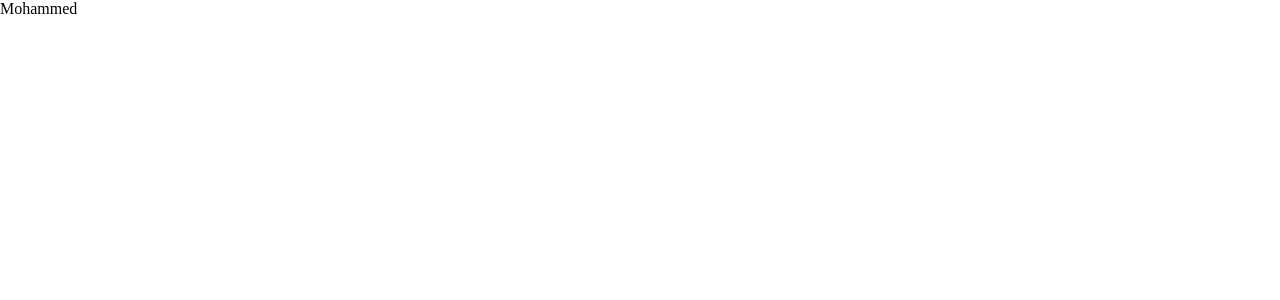
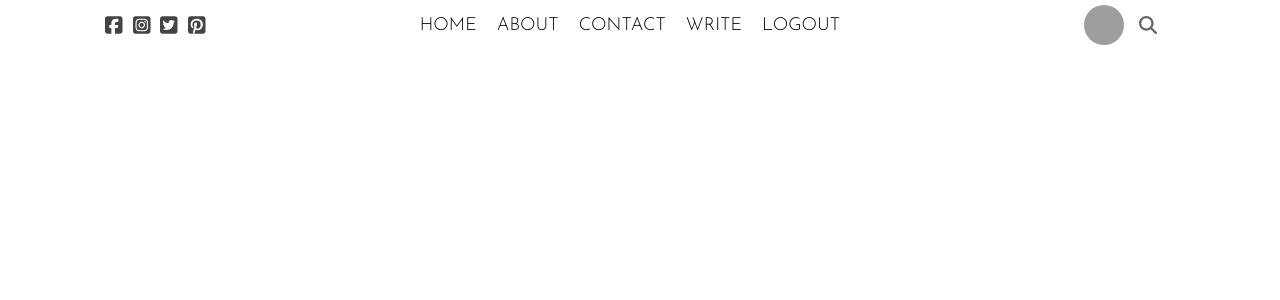
Before and after one commit to MohammedAboSido/React_Project10, a React (Create React App) app: page / in a window 1280 px wide. Shown: the top 300 px of the page. Built offline with nearby package versions, Linux system fonts and the light colour scheme; grey boxes are pictures that could not be loaded.

Commit message:
Topbar component

```diff
--- a/public/index.html
+++ b/public/index.html
@@ -31,7 +31,7 @@
   <link rel="stylesheet" href="https://cdnjs.cloudflare.com/ajax/libs/font-awesome/6.2.1/css/all.min.css"
     integrity="sha512-MV7K8+y+gLIBoVD59lQIYicR65iaqukzvf/nwasF0nqhPay5w/9lJmVM2hMDcnK1OnMGCdVK+iQrJ7lzPJQd1w=="
     crossorigin="anonymous" referrerpolicy="no-referrer" />
-  <title>Social App</title>
+  <title>Blog React App</title>
 </head>
 
 <body>
--- a/src/App.js
+++ b/src/App.js
@@ -1,10 +1,11 @@
 import React from "react";
+import Home from "./components/Home.jsx";
 import MainStyle from "./MainStyle.jsx";
 function App() {
   return (
     <>
       <MainStyle />
-      Mohammed
+      <Home />
     </>
   );
 }
--- /dev/null
+++ b/src/components/Home.jsx
@@ -0,0 +1,10 @@
+import React from "react";
+import Topbar from "./Topbar/Topbar";
+
+export default function Home() {
+  return (
+    <>
+      <Topbar />
+    </>
+  );
+}
--- /dev/null
+++ b/src/components/Topbar/Topbar.jsx
@@ -0,0 +1,50 @@
+import {
+  faFacebookSquare,
+  faInstagramSquare,
+  faPinterestSquare,
+  faTwitterSquare,
+} from "@fortawesome/free-brands-svg-icons";
+import { faSearch } from "@fortawesome/free-solid-svg-icons";
+import React from "react";
+import {
+  Top,
+  TopCenter,
+  TopIcon,
+  TopImg,
+  TopLeft,
+  TopList,
+  TopListItem,
+  TopRight,
+  TopSearchIcon,
+} from "./style";
+
+export default function Topbar() {
+  return (
+    <>
+      <Top>
+        <TopLeft>
+          <TopIcon icon={faFacebookSquare} />
+          <TopIcon icon={faInstagramSquare} />
+          <TopIcon icon={faTwitterSquare} />
+          <TopIcon icon={faPinterestSquare} />
+        </TopLeft>
+        <TopCenter>
+          <TopList>
+            <TopListItem>HOME</TopListItem>
+            <TopListItem>ABOUT</TopListItem>
+            <TopListItem>CONTACT</TopListItem>
+            <TopListItem>WRITE</TopListItem>
+            <TopListItem>LOGOUT</TopListItem>
+          </TopList>
+        </TopCenter>
+        <TopRight>
+          <TopImg
+            src="https://images.pexels.com/photos/1858175/pexels-photo-1858175.jpeg?auto=compress&cs=tinysrgb&dpr=2&w=500"
+            alt=""
+          />
+          <TopSearchIcon icon={faSearch} />
+        </TopRight>
+      </Top>
+    </>
+  );
+}
--- /dev/null
+++ b/src/components/Topbar/index.jsx
@@ -0,0 +1 @@
+export { default } from "./Topbar";
--- /dev/null
+++ b/src/components/Topbar/style.jsx
@@ -0,0 +1,70 @@
+import { css } from "@emotion/react";
+import styled from "@emotion/styled";
+import { FontAwesomeIcon } from "@fortawesome/react-fontawesome";
+
+const LeftAndRight = css`
+  flex: 3;
+  display: flex;
+  align-items: center;
+  justify-content: center;
+`;
+
+export const Top = styled("div")`
+  label: Top;
+  width: 100%;
+  height: 50px;
+  background-color: white;
+  position: sticky;
+  top: 0;
+  display: flex;
+  align-items: center;
+  font-family: "Josefin Sans", sans-serif;
+`;
+export const TopLeft = styled("div")`
+  label: TopLeft;
+  ${LeftAndRight}
+`;
+export const TopIcon = styled(FontAwesomeIcon)`
+  label: TopIcon;
+  font-size: 20px;
+  margin-right: 10px;
+  color: #444;
+  cursor: pointer;
+`;
+export const TopCenter = styled("div")`
+  label: TopCenter;
+  flex: 6;
+`;
+export const TopList = styled("ul")`
+  label: TopList;
+  display: flex;
+  justify-content: center;
+  margin: 0;
+  padding: 0;
+  list-style: none;
+`;
+export const TopListItem = styled("li")`
+  label: TopListItem;
+  margin-right: 20px;
+  font-size: 18px;
+  font-weight: 300;
+  cursor: pointer;
+`;
+export const TopRight = styled("div")`
+  label: TopRight;
+  ${LeftAndRight}
+`;
+export const TopImg = styled("img")`
+  label: TopImg;
+  width: 40px;
+  height: 40px;
+  border-radius: 50%;
+  object-fit: cover;
+`;
+export const TopSearchIcon = styled(FontAwesomeIcon)`
+  label: TopSearchIcon;
+  font-size: 18px;
+  color: #666;
+  cursor: pointer;
+  margin-left: 15px;
+`;
--- /dev/null
+++ b/src/components/index.jsx
@@ -0,0 +1 @@
+export { default } from "./Home";
```
